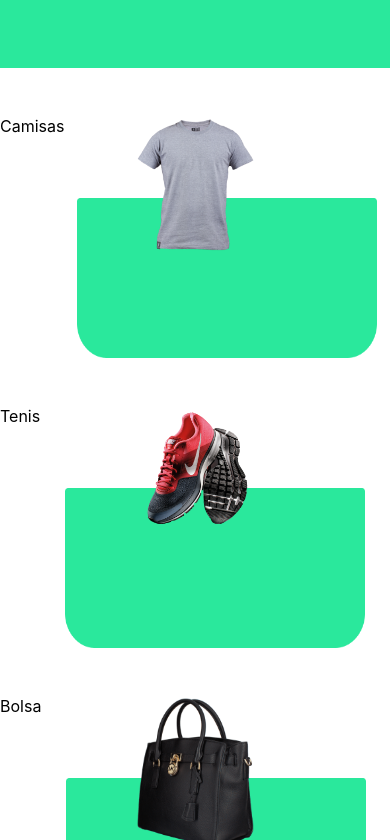
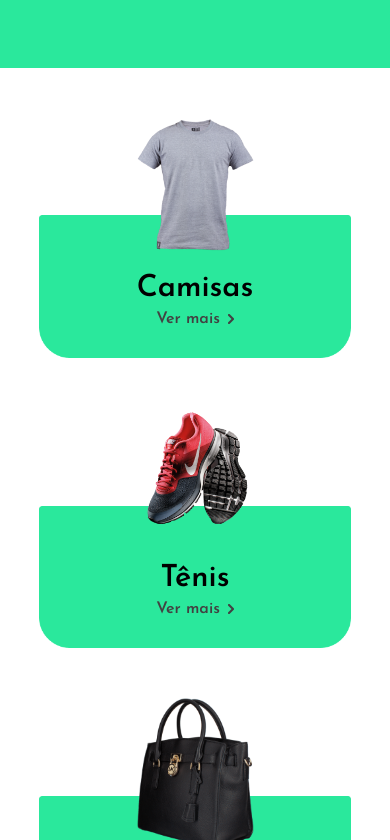
Before and after one commit to kaiocp/virtual-store, a React (Vite) app in the folder Front-End/: page / in a window 390 px wide. Shown: the part 784-1624 px from the top of the page. Built offline with nearby package versions, Linux system fonts and the light colour scheme.

Commit message:
Continuando responsivo mobile

```diff
--- a/Front-End/src/components/CardsHome/Card.jsx
+++ b/Front-End/src/components/CardsHome/Card.jsx
@@ -1,10 +1,15 @@
 import styles from './Card.module.css'
 import RetanguloFundo from './imagens/RetanguloFundo.png'
+import SetaVerMais from './imagens/SetaVerMais.png'
 export default function Card(props) {
   return (
     <div className={styles.cardsImagens}>
       <img className={styles.imgProduto} src={props.imagem}/>
-      <h1>{props.texto}</h1>
+      <h1 className={styles.textoProduto}>{props.texto}</h1>
+      <div className={styles.verMais}>
+        <p className={styles.textoVerMais}>Ver mais</p>
+        <img className={styles.setaVerMais} src={SetaVerMais}/>
+      </div>
       <img className={styles.imgRetangulo} src={RetanguloFundo}/>
     </div>
   )
--- a/Front-End/src/components/CardsHome/Card.module.css
+++ b/Front-End/src/components/CardsHome/Card.module.css
@@ -15,14 +15,37 @@
     position: absolute;
 }
 
+.cardsImagens .textoProduto {
+    width: 100%;
+    margin: 0 auto;
+    position: absolute;
+    padding-top: 40%;
+    font-family: 'Josefin Sans', sans-serif;
+    font-size: 1.9rem;
+}
+
+.verMais {
+    width: 100%;
+    margin: 0 auto;
+    position: absolute;
+    padding-top: 49.5%;
+    font-family: 'Josefin Sans', sans-serif;
+    font-size: 1rem;
+    display: flex;
+    justify-content: center;
+    align-items: center;
+    gap: 2%;
+    color: #424242;
+}
+
 .cardsImagens .imgRetangulo {
     margin: 0 auto;
-    width: 300px;
+    width: 80%;
     display: flex;
     justify-content: space-around;
     flex-direction: column;
     align-items: center;
     justify-content: center;
-    height: 15rem;
-    padding-top: 80px;
+    height: 80%;
+    padding-top: 25%;
 }
--- a/Front-End/src/components/CardsHome/CardsHome.jsx
+++ b/Front-End/src/components/CardsHome/CardsHome.jsx
@@ -7,7 +7,7 @@ import Card from './Card'
 export default function CardsHome() {
   const produtos = {
     camisa: 'Camisas',
-    tenis: 'Tenis',
+    tenis: 'Tênis',
     bolsa: 'Bolsa'
   }
   return (
```
Also changed, not shown: Front-End/src/components/CardsHome/imagens/SetaVerMais.png (added).
